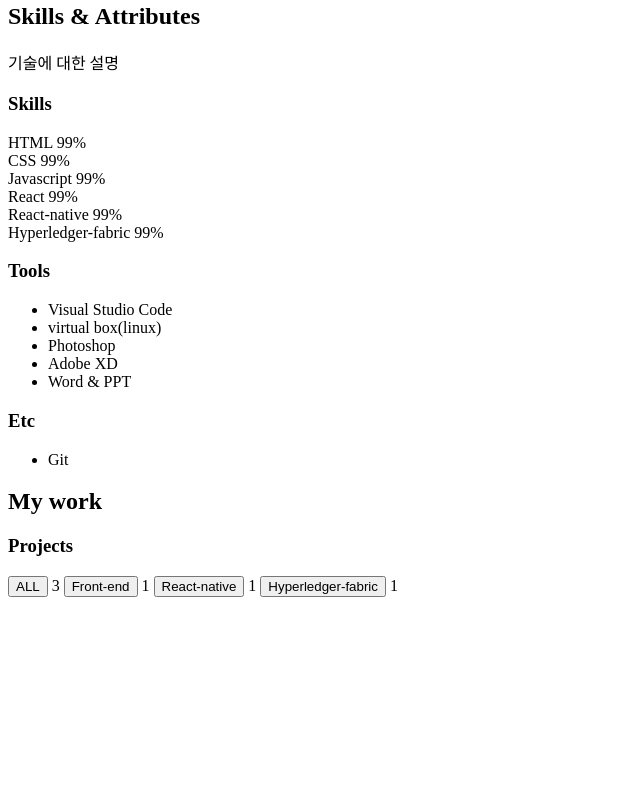
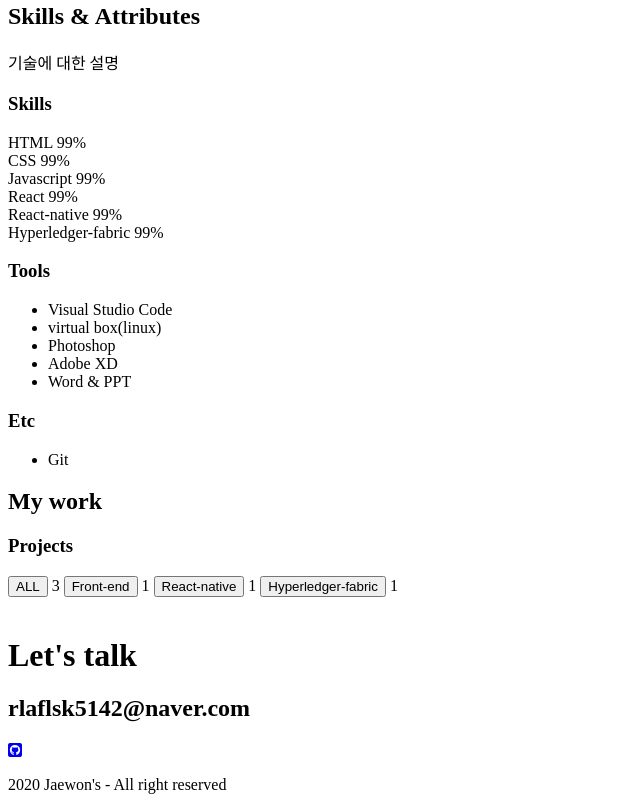
Before and after one commit to pororing12/Portfolio, a plain HTML site: page index.html in a window 1280 px wide. Shown: the part 2729-3539 px from the top of the page, without its empty margins (0-640 px from the left). Before the commit the page ends 3352 px from the top, so only its background shows below. Drawn offline with Linux system fonts and the light colour scheme.

Commit message:
HTML: contact

```diff
--- a/index.html
+++ b/index.html
@@ -183,6 +183,15 @@
     </section>
     <!-- Contact -->
     <section id="contact"></section>
-
+    <h1 class="contact__title">Let's talk</h1>
+    <h2 class="contact__email">rlaflsk5142@naver.com</h2>
+    <div class="contact__links">
+        <a href="https://github.com/pororing12" target="blank">
+            <i class="fab fa-github-square"></i>
+        </a>
+    </div>
+    <p class="contact__rights">
+        2020 Jaewon's - All right reserved
+    </p>
 </body>
 </html>
```
